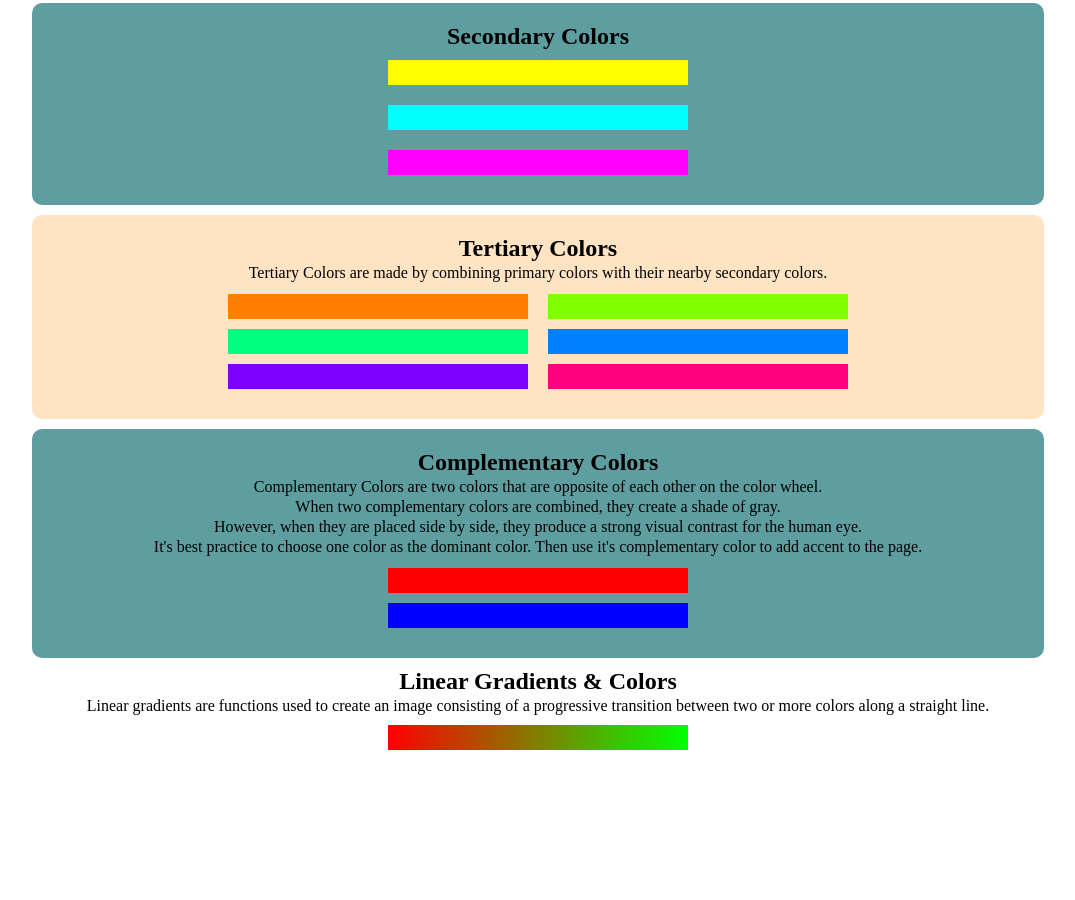
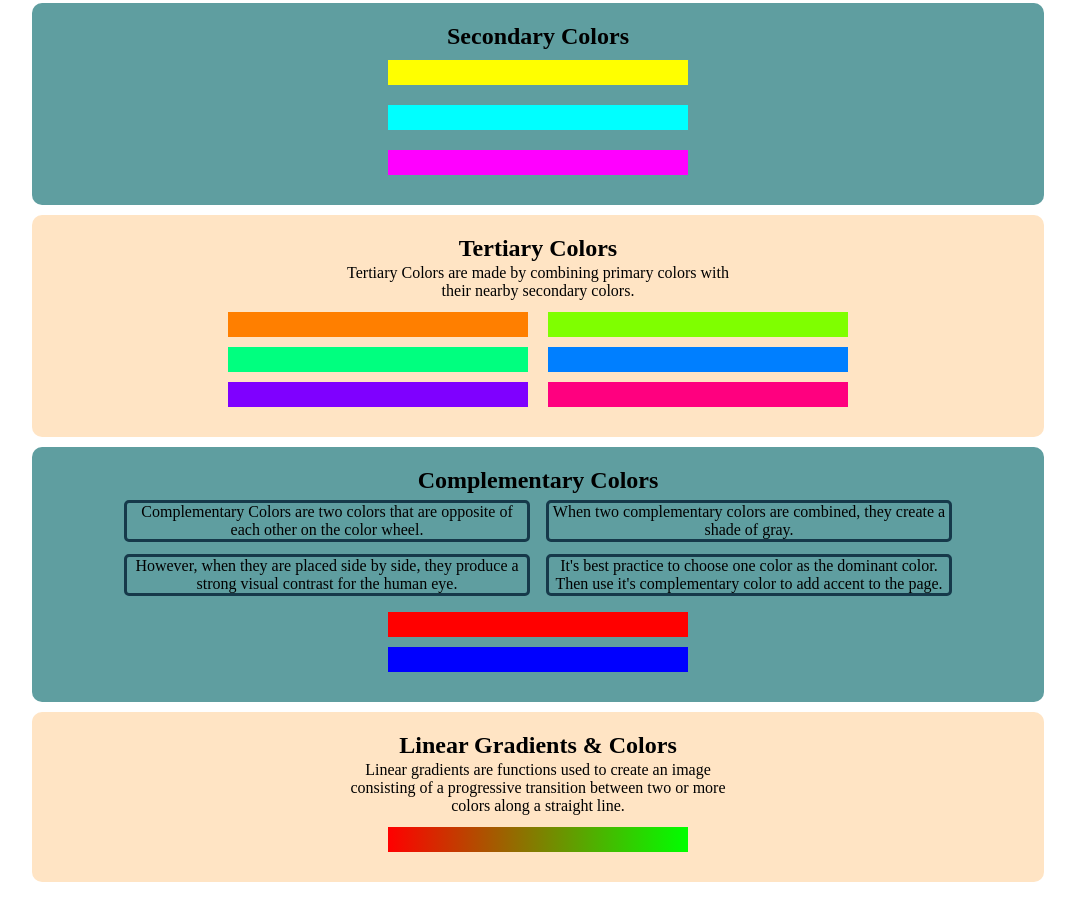
Before and after one commit to lengleman-spec/ex-colored-markers, a plain HTML site: page index.html in a window 1280 px wide. Shown: the part 299-1199 px from the top of the page, without its empty margins (102-1177 px from the left). Before the commit the page ends 1077 px from the top, so only its background shows below. Drawn offline with Linux system fonts and the light colour scheme.

Commit message:
aligned linear-gradient marker

```diff
--- a/style.css
+++ b/style.css
@@ -7,7 +7,7 @@ p {
 p {
   padding: 0;
   margin: 2px;
-  /*width: 400px;*/
+  width: 400px;
 }
 
 h2 {
@@ -125,8 +125,7 @@ h2 {
   margin: 0 auto;
 }
 
-.tertiary-container h2,
-.complementary-container h2 {
+.tertiary-container h2 {
   font-size: 24px;
   align-self: center;
   text-align: center;
@@ -143,6 +142,36 @@ h2 {
   align-items: center;
 }
 
+.complementary-container h2 {
+  font-size: 24px;
+  align-self: center;
+  text-align: center;
+}
+
 .complementary-container p {
   text-align: center;
 }
+
+.p-group {
+  display: flex;
+  flex-flow: row wrap;
+  justify-content: center;
+  align-items: center;
+}
+
+.p-group p {
+  border: 3px solid #16394a;
+  border-radius: 5px;
+  margin: 6px 8px;
+}
+
+.linear-g-container {
+  background-color: bisque;
+  border-radius: 10px;
+  width: 100%;
+  display: flex;
+  flex-direction: column;
+  justify-content: center;
+  align-items: center;
+  padding: 20px 0;
+}
```
